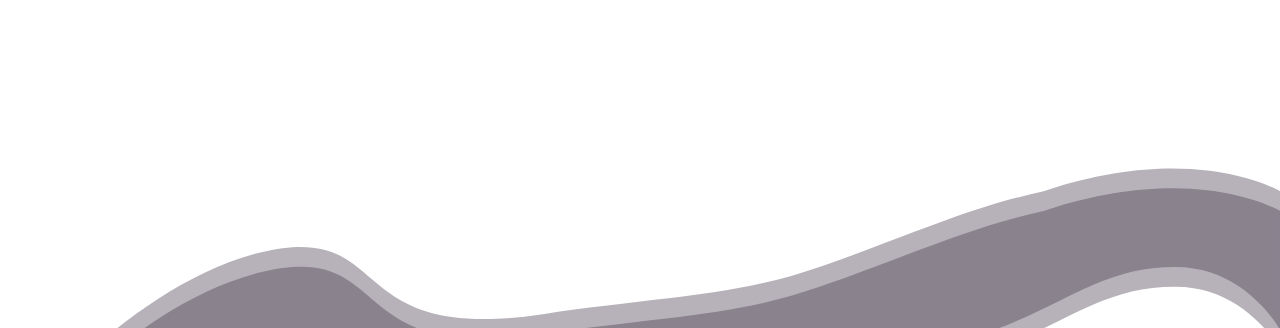
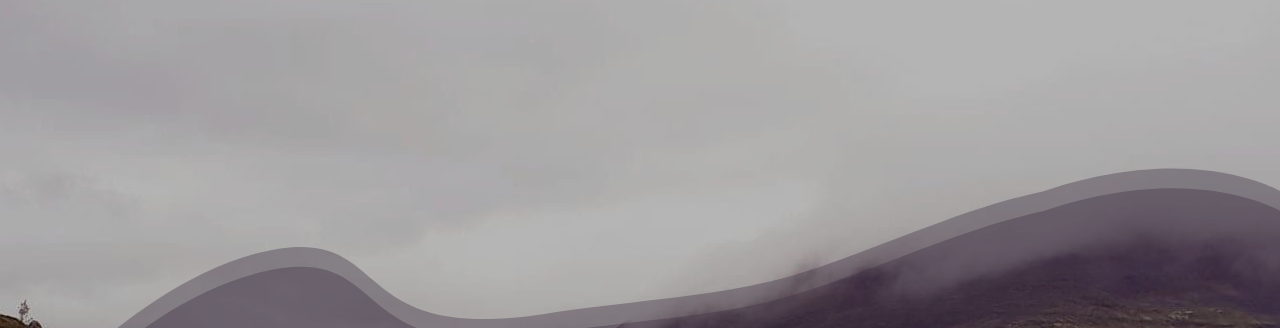
Before and after one commit to Kimmiich/Presentation-Kimmie, a plain HTML site: page index.html in a window 1280 px wide. Shown: the top 328 px of the page. Drawn offline with Linux system fonts and the light colour scheme; a web font is replaced by a local one.

Commit message:
url please

```diff
--- a/scss/layout/_base.scss
+++ b/scss/layout/_base.scss
@@ -5,7 +5,7 @@ body {
   color: white;
 
   main {
-    background: no-repeat center url('./imgs/background.jpg');
+    background: no-repeat center url('../imgs/background.jpg');
     max-width: 100%;
     height: 100vh;
     font-family: $text-font;
```
Also changed, not shown: css/style.css.
